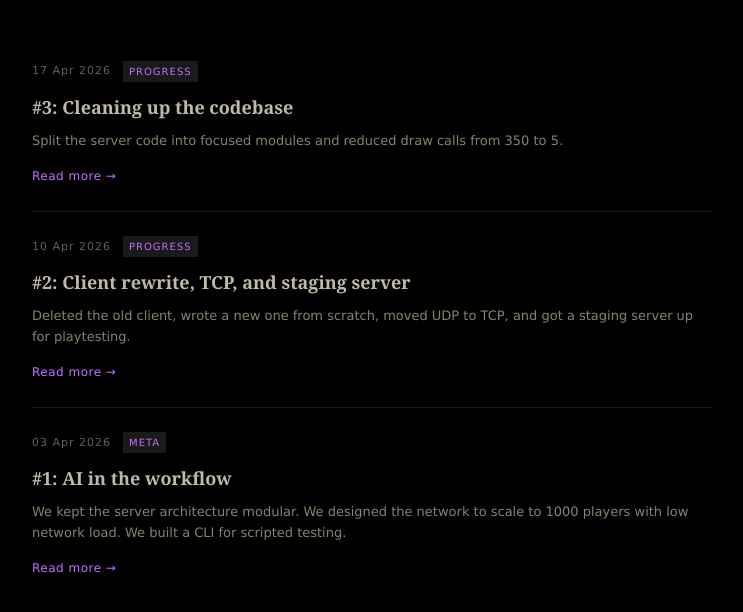
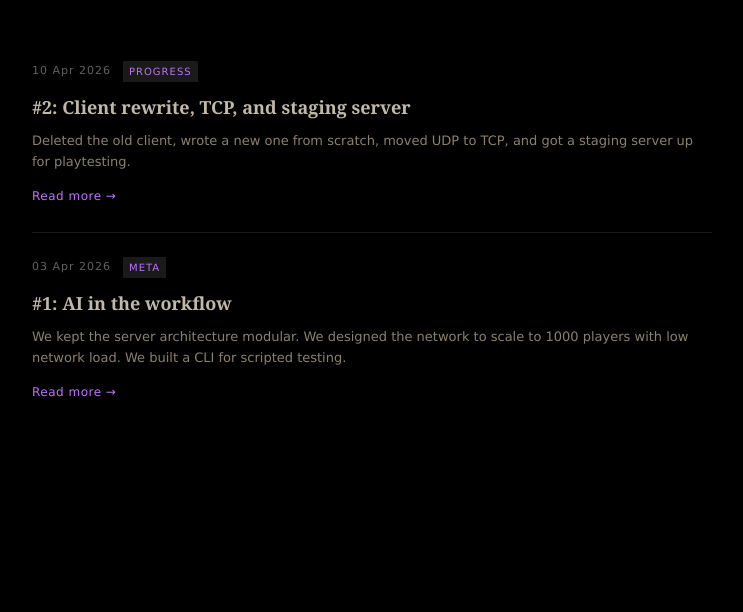
Before and after one commit to ambrewisp-cyber/vaelund-website, a plain HTML site: page devlog/index.html in a window 1280 px wide. Shown: the part 254-866 px from the top of the page, without its empty margins (268-1011 px from the left). After the commit the page ends 800 px from the top, so only its background shows below. Drawn offline with Linux system fonts and the light colour scheme.

```diff
--- a/devlog/index.html
+++ b/devlog/index.html
@@ -16,16 +16,6 @@
       <p>Progress on Vaelund, one week at a time.</p>
     </header>
     <div class="post-list">
-      <article class="post-card">
-        <div class="post-meta">
-          <span class="post-date">17 Apr 2026</span>
-          <span class="post-tag">progress</span>
-        </div>
-        <h2 class="post-title"><a href="/devlog/3-cleaning-up-the-codebase">#3: Cleaning up the codebase</a></h2>
-        <p class="post-excerpt">Split the server code into focused modules and reduced draw calls from 350 to 5.</p>
-        <a href="/devlog/3-cleaning-up-the-codebase" class="read-more">Read more →</a>
-      </article>
-
       <article class="post-card">
         <div class="post-meta">
           <span class="post-date">10 Apr 2026</span>
```
Also changed, not shown: 1 other file.
